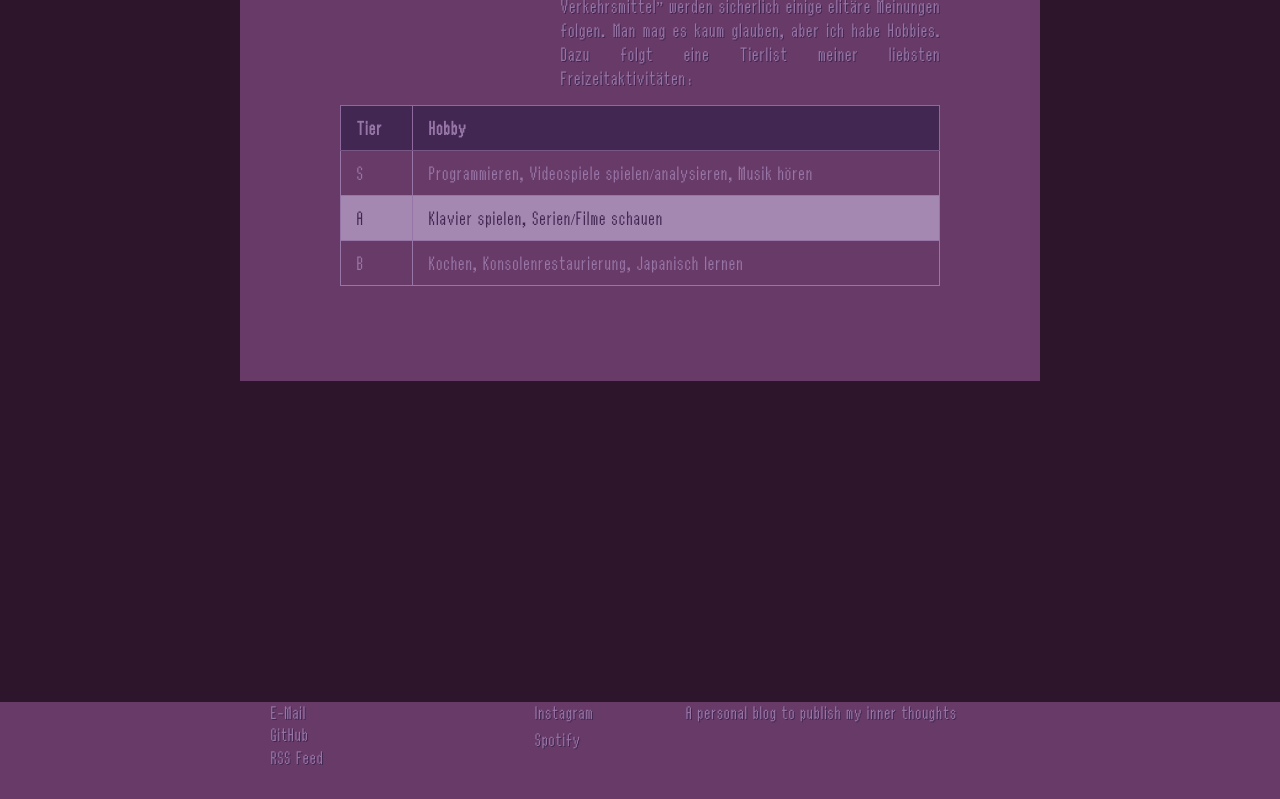
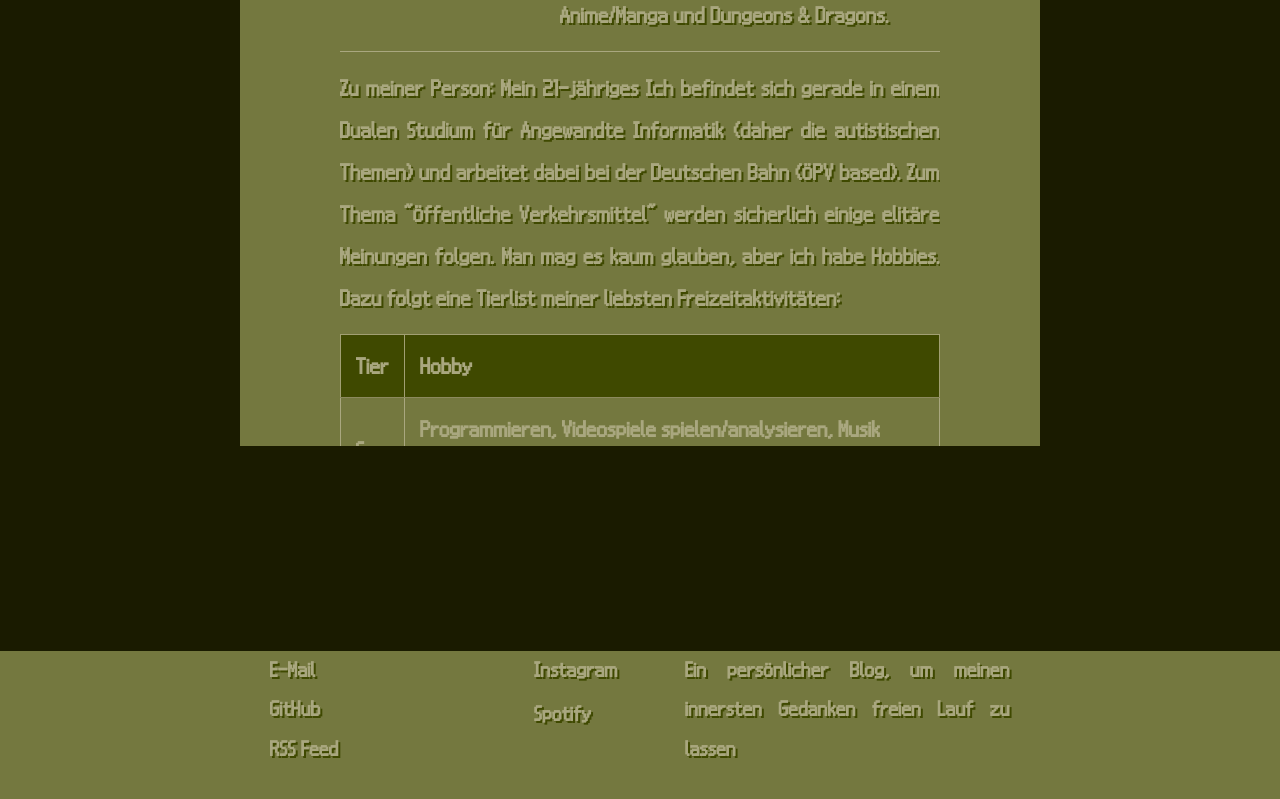
Before and after one commit to Zetsuboushii/zetsuNET, a Jekyll site: the page built from index.md, in a window 1280 px wide, cut to the strip 379-1178 px from the top of the page. Built offline with Jekyll 4.4.1, drawn with Linux system fonts in a browser that asks for light colours.

Commit message:
changed style

```diff
--- a/_config.yml
+++ b/_config.yml
@@ -21,7 +21,7 @@
 title: Zetsuboushii
 email: zetsuboushii@gmail.com
 description: >- # this means to ignore newlines until "baseurl:"
-  A personal blog to publish my inner thoughts
+  Ein persönlicher Blog, um meinen innersten Gedanken freien Lauf zu lassen
 baseurl: "" # the subpath of your site, e.g. /blog
 url: "" # the base hostname & protocol for your site, e.g. http://example.com
 github_username:  zetsuboushii
--- a/_layouts/blog.html
+++ b/_layouts/blog.html
@@ -14,7 +14,7 @@ layout: default
         {% assign sorted_posts = site.posts | sort: "date" | reverse %}
         {% for post in sorted_posts %}
         <div class="post-item" data-category="{{ post.categories | join: ' ' }}" data-date="{{ post.date | date: '%Y' }}">
-            <h2>{{ post.title | escape }}</h2>
+            <h2><a href="{{ post.url | relative_url }}">{{ post.title | escape }}</a></h2>
             <span class="post-meta">{{ post.date | date: "%B %d, %Y" }} * {{ post.categories }}</span>
             <p>{{ post.excerpt }}</p>
             <a href="{{ post.url | relative_url }}">Read more</a>
--- a/_sass/minima.scss
+++ b/_sass/minima.scss
@@ -1,7 +1,7 @@
 @charset "utf-8";
 @font-face {
   font-family: 'GBFont';
-  src: url('fonts/alttp.ttf') format('truetype');
+  src: url('fonts/nds-true-bios.ttf') format('truetype');
   font-weight: normal;
   font-style: normal;
 }
@@ -10,17 +10,17 @@
 // Define defaults for each variable.
 
 $base-font-family: "GBFont" !default;
-$base-font-size: 16px !default;
-$base-font-weight: 400 !default;
+$base-font-size: 28px !default;
+$base-font-weight: 800 !default;
 $small-font-size: $base-font-size * 0.875 !default;
 $base-line-height: 1.5 !default;
 
 $spacing-unit: 30px !default;
 
-$text-color: #9775a6 !default;
-$backdrop-color: #683a68 !default;
-$text-shadow-color: #412752 !default;
-$background-color: #2d162c !default;
+$text-color: #a9a77f !default;
+$text-shadow-color: #3f4900 !default;
+$background-color: #1a1b00 !default;
+$backdrop-color: #74783f !default;
 
 $brand-color: $text-color !default;
 $grey-color: $text-color !default;
--- a/_sass/minima/_base.scss
+++ b/_sass/minima/_base.scss
@@ -28,17 +28,25 @@ body {
 }
 
 h1, h2, h3, h4, h5, h6 {
-  text-shadow: 1px 1px 0px $text-shadow-color;
+  text-shadow: 2px 2px 0px $text-shadow-color;
   padding-top: 20px;
 }
 
 p, a {
-  text-shadow: 1px 1px 0px $text-shadow-color;
+  text-shadow: 2px 2px 0px $text-shadow-color;
 }
 
 p {
   text-align: justify;
   overflow-wrap: break-word;
+}
+
+hr {
+  border-top: 1px solid $grey-color;
+  border-bottom: 0;
+  border-left: 0;
+  border-right: 0;
+  margin-bottom: 15px;
 }
 
 /**
@@ -240,12 +248,7 @@ table {
   border-collapse: collapse;
   border: 1px solid $grey-color-light;
 
-  tr {
-    &:nth-child(even) {
-      background-color: lighten($grey-color-light, 6%);
-      color: $text-shadow-color;
-    }
-  }
+
 
   th, td {
     padding: ($spacing-unit / 3) ($spacing-unit / 2);
```
